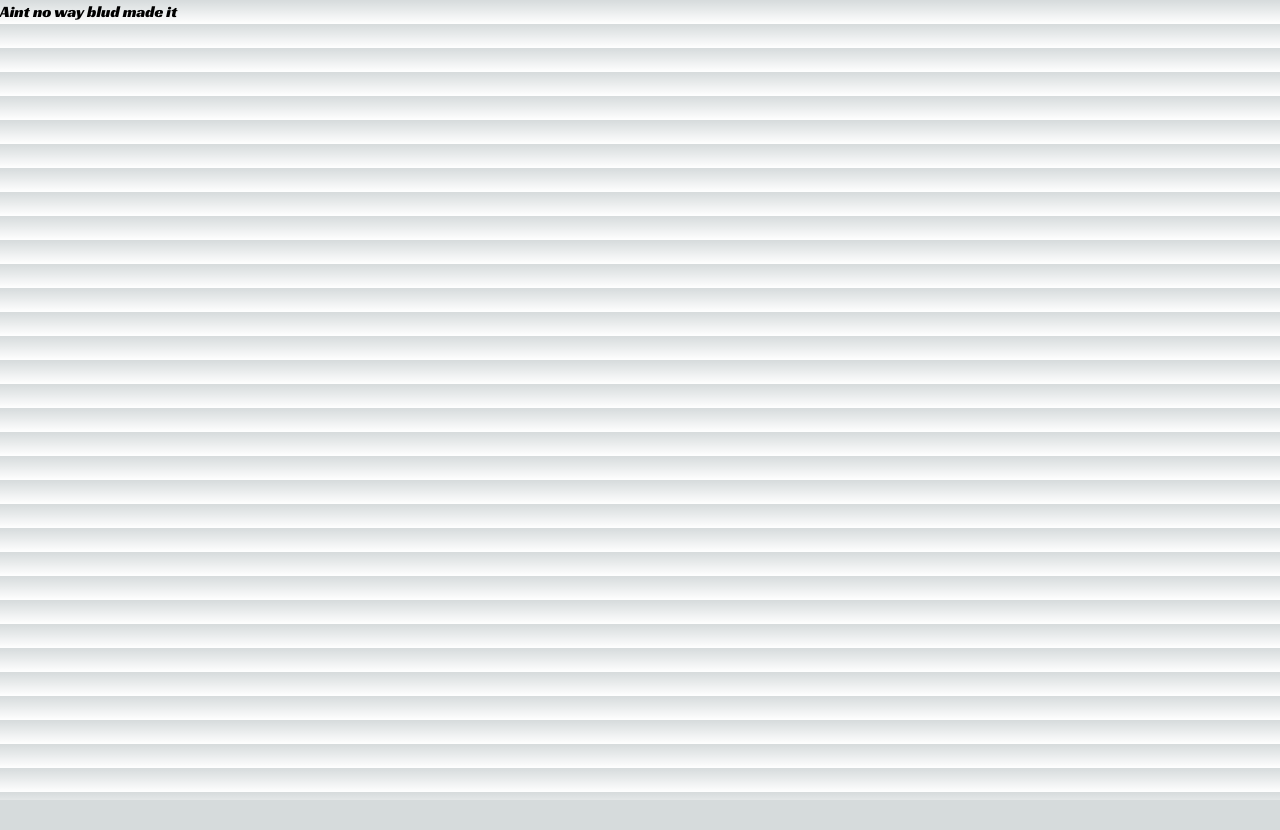
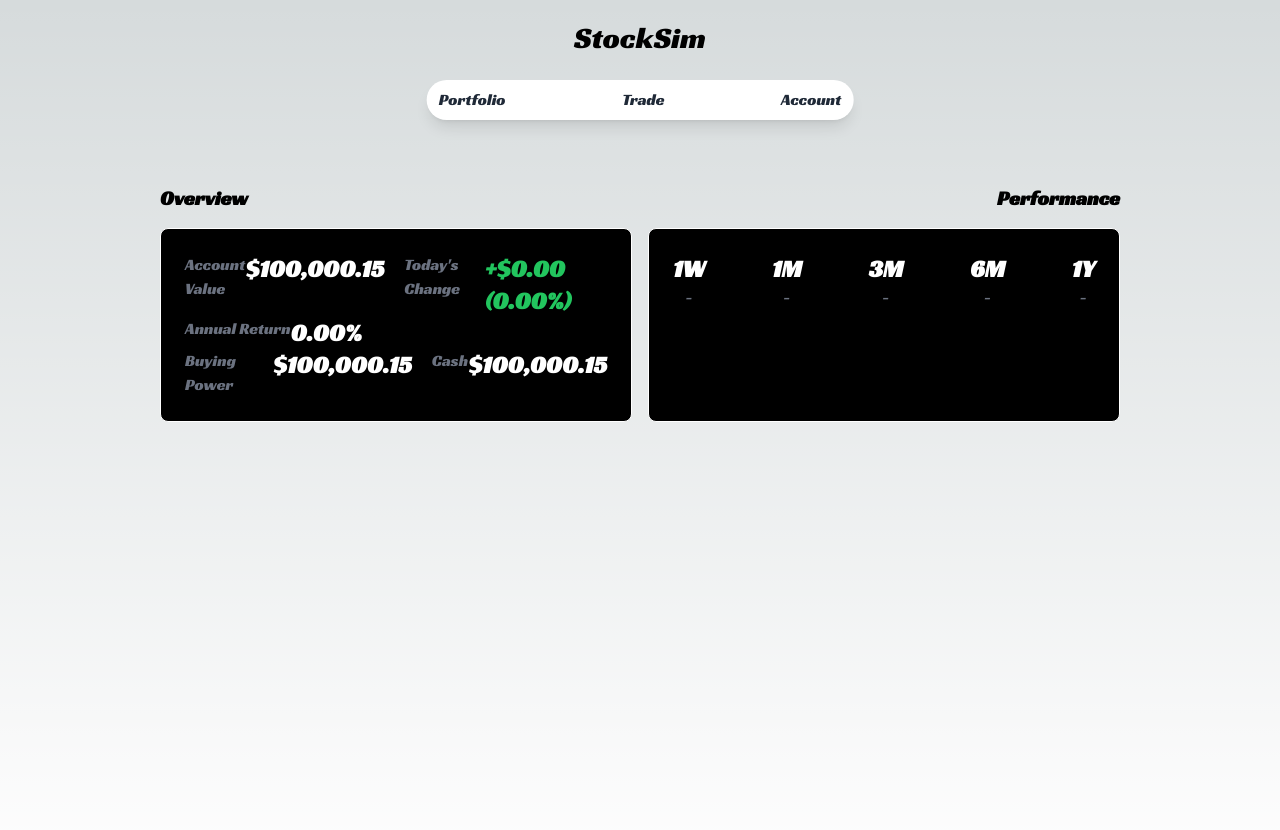
Before and after one commit to ZizouIsShort/NextJsStockSim, a Next.js app: page /dashboard in a window 1280 px wide. Shown: the top 830 px of the page. Before the commit the page ends 800 px from the top, so only its background shows below. Built offline with nearby package versions, Linux system fonts and the light colour scheme.

Commit message:
dashboard frontend

```diff
--- a/src/app/dashboard/page.tsx
+++ b/src/app/dashboard/page.tsx
@@ -1,5 +1,75 @@
 export default function dashboard(){
-    return(
-        <h1>Aint no way blud made it</h1>
+    return (
+        <div>
+            <h1 className="text-center text-3xl my-5">StockSim</h1>
+            <nav className="fixed top-20 left-1/2 transform -translate-x-1/2 bg-white shadow-lg rounded-full w-1/3">
+                <div className="flex justify-between items-center px-3 py-2">
+                    <p className="text-gray-800 hover:text-gray-600 transition-colors duration-300 cursor-pointer">Portfolio</p>
+                    <p className="text-gray-800 hover:text-gray-600 transition-colors duration-300 cursor-pointer">Trade</p>
+                    <p className="text-gray-800 hover:text-gray-600 transition-colors duration-300 cursor-pointer">Account</p>
+                </div>
+            </nav>
+
+            <div className="flex flex-col items-center h-[calc(100vh-6rem)] mt-32">
+                <div className="flex justify-between w-3/4 mb-4">
+                    <h2 className="text-xl font-bold">Overview</h2>
+                    <h2 className="text-xl font-bold">Performance</h2>
+                </div>
+                <div className="flex w-3/4 justify-between">
+                    <div className="flex-1 p-6 bg-black text-white border border-white rounded-lg mr-4">
+                        <div className="flex flex-col items-start">
+                            <div className="flex flex-row justify-between">
+                                <div className="flex justify-between mr-5">
+                                    <p className="text-gray-500">Account Value</p>
+                                    <p className="text-2xl font-bold">$100,000.15</p>
+                                </div>
+                                <div className="flex justify-between">
+                                    <p className="text-gray-500">Today's Change</p>
+                                    <p className="text-2xl font-bold text-green-500">+$0.00 (0.00%)</p>
+                                </div>
+                            </div>
+                            <div className="flex justify-between">
+                                <p className="text-gray-500">Annual Return</p>
+                                <p className="text-2xl font-bold">0.00%</p>
+                            </div>
+                            <div className="flex flex-row justify-between">
+                                <div className="flex justify-between mr-5">
+                                    <p className="text-gray-500">Buying Power</p>
+                                    <p className="text-2xl font-bold">$100,000.15</p>
+                                </div>
+                                <div className="flex justify-between">
+                                    <p className="text-gray-500">Cash</p>
+                                    <p className="text-2xl font-bold">$100,000.15</p>
+                                </div>
+                            </div>
+                        </div>
+                    </div>
+                    <div className="flex-1 p-6 bg-black text-white border border-white rounded-lg">
+                        <div className="flex flex-row justify-between">
+                            <div className="text-center">
+                                <p className="text-2xl font-bold">1W</p>
+                                <p className="text-gray-500">-</p>
+                            </div>
+                            <div className="text-center">
+                                <p className="text-2xl font-bold">1M</p>
+                                <p className="text-gray-500">-</p>
+                            </div>
+                            <div className="text-center">
+                                <p className="text-2xl font-bold">3M</p>
+                                <p className="text-gray-500">-</p>
+                            </div>
+                            <div className="text-center">
+                                <p className="text-2xl font-bold">6M</p>
+                                <p className="text-gray-500">-</p>
+                            </div>
+                            <div className="text-center">
+                                <p className="text-2xl font-bold">1Y</p>
+                                <p className="text-gray-500">-</p>
+                            </div>
+                        </div>
+                    </div>
+                </div>
+            </div>
+        </div>
     )
 }
--- a/src/app/login/page.tsx
+++ b/src/app/login/page.tsx
@@ -2,6 +2,7 @@ import { login, signup } from './actions'
 
 export default function LoginPage() {
     return (
+
         <div className="min-h-screen bg-black flex items-center justify-center">
             <form
                 className="w-full max-w-sm mx-auto p-6 bg-black rounded-lg border border-gray-700 hover:shadow-[0_0_20px_rgba(255,255,255,0.7)] transition-shadow duration-300">
```
